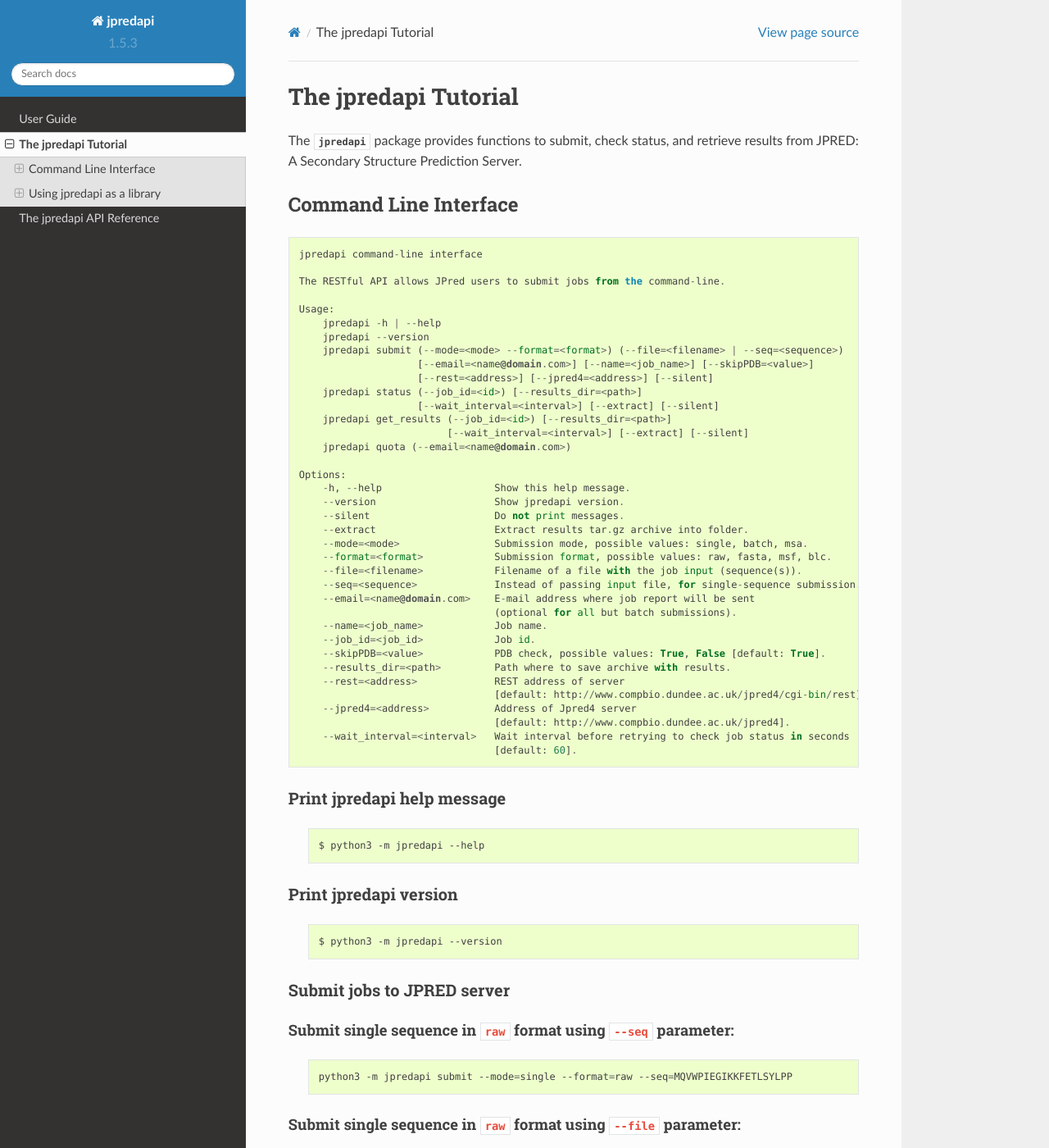
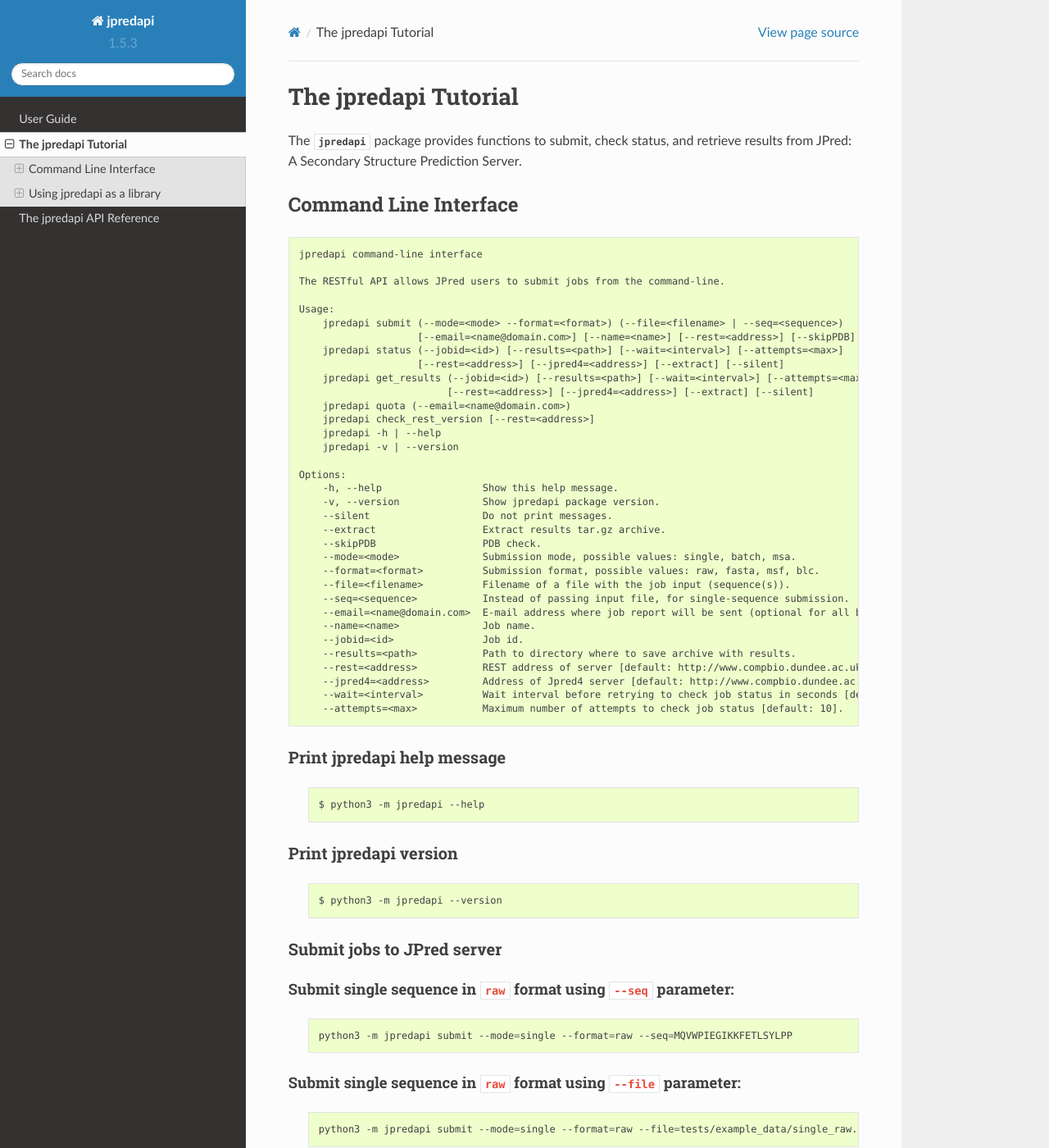
Before and after one commit to MoseleyBioinformaticsLab/jpredapi, a Sphinx documentation site: the page built from docs/tutorial.rst, in a window 1280 px wide and 1400 px high. Shown: the whole window at 82% size. Built offline with Sphinx 7.4.7 and the Read the Docs theme 2.0.0, drawn with Linux system fonts in a browser that asks for light colours; some of the changed text lies outside the part shown.

Commit message:
Updated CLI.

```diff
--- a/docs/tutorial.rst
+++ b/docs/tutorial.rst
@@ -2,50 +2,49 @@ The jpredapi Tutorial
 =====================
 
 The :mod:`jpredapi` package provides functions to submit, check status, and
-retrieve results from JPRED: A Secondary Structure Prediction Server.
+retrieve results from JPred: A Secondary Structure Prediction Server.
+
 
 Command Line Interface
 ~~~~~~~~~~~~~~~~~~~~~~
 
-.. code::
+.. code-block:: none
 
    jpredapi command-line interface
 
    The RESTful API allows JPred users to submit jobs from the command-line.
 
    Usage:
+       jpredapi submit (--mode=<mode> --format=<format>) (--file=<filename> | --seq=<sequence>)
+                       [--email=<name@domain.com>] [--name=<name>] [--rest=<address>] [--skipPDB] [--silent]
+       jpredapi status (--jobid=<id>) [--results=<path>] [--wait=<interval>] [--attempts=<max>]
+                       [--rest=<address>] [--jpred4=<address>] [--extract] [--silent]
+       jpredapi get_results (--jobid=<id>) [--results=<path>] [--wait=<interval>] [--attempts=<max>]
+                            [--rest=<address>] [--jpred4=<address>] [--extract] [--silent]
+       jpredapi quota (--email=<name@domain.com>)
+       jpredapi check_rest_version [--rest=<address>]
        jpredapi -h | --help
-       jpredapi --version
-       jpredapi submit (--mode=<mode> --format=<format>) (--file=<filename> | --seq=<sequence>)
-                       [--email=<name@domain.com>] [--name=<job_name>] [--skipPDB=<value>]
-                       [--rest=<address>] [--jpred4=<address>] [--silent]
-       jpredapi status (--job_id=<id>) [--results_dir=<path>]
-                       [--wait_interval=<interval>] [--extract] [--silent]
-       jpredapi get_results (--job_id=<id>) [--results_dir=<path>]
-                            [--wait_interval=<interval>] [--extract] [--silent]
-       jpredapi quota (--email=<name@domain.com>)
+       jpredapi -v | --version
 
    Options:
-       -h, --help                   Show this help message.
-       --version                    Show jpredapi version.
-       --silent                     Do not print messages.
-       --extract                    Extract results tar.gz archive into folder.
-       --mode=<mode>                Submission mode, possible values: single, batch, msa.
-       --format=<format>            Submission format, possible values: raw, fasta, msf, blc.
-       --file=<filename>            Filename of a file with the job input (sequence(s)).
-       --seq=<sequence>             Instead of passing input file, for single-sequence submission.
-       --email=<name@domain.com>    E-mail address where job report will be sent
-                                    (optional for all but batch submissions).
-       --name=<job_name>            Job name.
-       --job_id=<job_id>            Job id.
-       --skipPDB=<value>            PDB check, possible values: True, False [default: True].
-       --results_dir=<path>         Path where to save archive with results.
-       --rest=<address>             REST address of server
-                                    [default: http://www.compbio.dundee.ac.uk/jpred4/cgi-bin/rest].
-       --jpred4=<address>           Address of Jpred4 server
-                                    [default: http://www.compbio.dundee.ac.uk/jpred4].
-       --wait_interval=<interval>   Wait interval before retrying to check job status in seconds
-                                    [default: 60].
+       -h, --help                 Show this help message.
+       -v, --version              Show jpredapi package version.
+       --silent                   Do not print messages.
+       --extract                  Extract results tar.gz archive.
+       --skipPDB                  PDB check.
+       --mode=<mode>              Submission mode, possible values: single, batch, msa.
+       --format=<format>          Submission format, possible values: raw, fasta, msf, blc.
+       --file=<filename>          Filename of a file with the job input (sequence(s)).
+       --seq=<sequence>           Instead of passing input file, for single-sequence submission.
+       --email=<name@domain.com>  E-mail address where job report will be sent (optional for all but batch submissions).
+       --name=<name>              Job name.
+       --jobid=<id>               Job id.
+       --results=<path>           Path to directory where to save archive with results.
+       --rest=<address>           REST address of server [default: http://www.compbio.dundee.ac.uk/jpred4/cgi-bin/rest].
+       --jpred4=<address>         Address of Jpred4 server [default: http://www.compbio.dundee.ac.uk/jpred4].
+       --wait=<interval>          Wait interval before retrying to check job status in seconds [default: 60].
+       --attempts=<max>           Maximum number of attempts to check job status [default: 10].
+
 
 Print jpredapi help message
 ---------------------------
@@ -62,8 +61,10 @@ Print jpredapi version
 
       $ python3 -m jpredapi --version
 
-Submit jobs to JPRED server
+
+Submit jobs to JPred server
 ---------------------------
+
 
 Submit single sequence in ``raw`` format using ``--seq`` parameter:
 *******************************************************************
@@ -98,6 +99,7 @@ Content of ``single_fasta.example`` file:
       >my test sequence
       MQVWPIEGIKKFETLSYLPPLTVEDLLKQIEYLLRSKWVPCLEFSKVGFVYRENHRSPGYYDGRYWTMWKLPMFGCTDATQVLKELEEAKKAYPDAFVRIIGFDNVRQVQLISFIAYKPPGC
 
+
 Submit multiple sequences in ``fasta`` format using ``--file`` parameter:
 *************************************************************************
 
@@ -124,6 +126,7 @@ Content of ``batch_fasta.example`` file:
       MEKKSIAGLCFLFLVLFVAQEVVVQSEAKTCENLVDTYRGPCFTTGSCDDHCKNKEHLLS
       GRCRDDVRCWCTRNC
 
+
 Submit multiple sequence alignment files in ``fasta`` format:
 *************************************************************
 
@@ -149,6 +152,7 @@ Content of ``msa_fasta.example`` file:
       >UniRef90_W9RUU9_5
       MQVWPPRGKLKFETLSYLPDLTDEQLLKEIDYLLRSNWIPCLEFEVKAHIYRENNRSPGYYDGRYWTMWKLP
       MFGCTDATQVLAEVQETKKAYPDAHVRIIGFDNNRQVQCISFIAYKPPA-
+
 
 Submit multiple sequence alignment files in ``msf`` format:
 ***********************************************************
@@ -211,8 +215,10 @@ Content of ``msa_blc.example`` file:
       AAAS
       *
 
-Check job status on JPRED server
+
+Check job status on JPred server
 --------------------------------
+
 
 Check single job status using ``job_id``:
 *****************************************
@@ -220,6 +226,7 @@ Check single job status using ``job_id``:
    .. code:: bash
 
       python3 -m jpredapi status --job_id=jp_K46D05A
+
 
 Check single job status using ``job_id`` and retrieve results:
 **************************************************************
@@ -236,8 +243,9 @@ Check single job status using ``job_id``, retrieve results, and decompress archi
       python3 -m jpredapi status --job_id=jp_K46D05A --results_dir=jpred_sspred/results --extract
 
 
-Retrieve results from JPRED server
+Retrieve results from JPred server
 ----------------------------------
+
 
 Retrieve results using ``job_id``:
 **********************************
@@ -245,6 +253,7 @@ Retrieve results using ``job_id``:
    .. code:: bash
 
       python3 -m jpredapi get_results --job_id=jp_K46D05A --results_dir=jpred_sspred/results
+
 
 Retrieve results using ``job_id`` and decompress archive:
 *********************************************************
@@ -265,15 +274,19 @@ Check how many jobs you have already submitted on a given day:
 Using jpredapi as a library
 ~~~~~~~~~~~~~~~~~~~~~~~~~~~
 
+
 Importing jpredapi module
 -------------------------
 
 If :mod:`jpredapi` package is installed on the system, it can be imported:
 
 >>> import jpredapi
+>>>
 
-Submit jobs to JPRED server
+
+Submit jobs to JPred server
 ---------------------------
+
 
 Submit single sequence in ``raw`` format using ``seq`` parameter:
 *****************************************************************
@@ -283,11 +296,13 @@ Submit single sequence in ``raw`` format using ``seq`` parameter:
 >>> jpredapi.submit(mode="single", user_format="raw", seq="MQVWPIEGIKKFETLSYLPP")
 >>>
 
+
 Submit single sequence in ``raw`` format using ``file`` parameter:
 ******************************************************************
 
 >>> jpredapi.submit(mode="single", user_format="raw", file="tests/example_data/single_raw.example")
 >>>
+
 
 Submit single sequence in ``fasta`` format using ``file`` parameter:
 ********************************************************************
@@ -295,11 +310,13 @@ Submit single sequence in ``fasta`` format using ``file`` parameter:
 >>> jpredapi.submit(mode="single", user_format="fasta", file="tests/example_data/single_fasta.example")
 >>>
 
+
 Submit multiple sequences in ``fasta`` format using ``file`` parameter:
 ***********************************************************************
 
 >>> jpredapi.submit(mode="batch", user_format="fasta", file="tests/example_data/batch_fasta.example", email="name@domain.com")
 >>>
+
 
 Submit multiple sequence alignment files in ``fasta`` format:
 *************************************************************
@@ -307,11 +324,13 @@ Submit multiple sequence alignment files in ``fasta`` format:
 >>> jpredapi.submit(mode="msa", user_format="fasta", file="tests/example_data/msa_fasta.example", email="name@domain.com")
 >>>
 
+
 Submit multiple sequence alignment files in ``msf`` format:
 ***********************************************************
 
 >>> jpredapi.submit(mode="msa", user_format="msf", file="tests/example_data/msa_msf.example", email="name@domain.com")
 >>>
+
 
 Submit multiple sequence alignment files in ``blc`` format:
 ***********************************************************
@@ -319,8 +338,10 @@ Submit multiple sequence alignment files in ``blc`` format:
 >>> jpredapi.submit(mode="msa", user_format="blc", file="tests/example_data/msa_blc.example", email="name@domain.com")
 >>>
 
-Check job status on JPRED server
+
+Check job status on JPred server
 --------------------------------
+
 
 Check single job status using ``job_id``:
 *****************************************
@@ -343,8 +364,10 @@ Check single job status using ``job_id``, retrieve results, and decompress archi
 >>> jpredapi.status(job_id="jp_K46D05A", results_dir_path="jpred_sspred/results", extract=True)
 >>>
 
-Retrieve results from JPRED server
+
+Retrieve results from JPred server
 ----------------------------------
+
 
 Retrieve results using ``job_id``:
 **********************************
@@ -354,11 +377,13 @@ Retrieve results using ``job_id``:
 >>> jpredapi.get_results(job_id="jp_K46D05A", results_dir_path="jpred_sspred/results")
 >>>
 
+
 Retrieve results using ``job_id`` and decompress archive:
 *********************************************************
 
 >>> jpredapi.get_results(job_id="jp_K46D05A", results_dir_path="jpred_sspred/results", extract=True)
 >>>
+
 
 Check how many jobs you have already submitted on a given day:
 --------------------------------------------------------------
```
